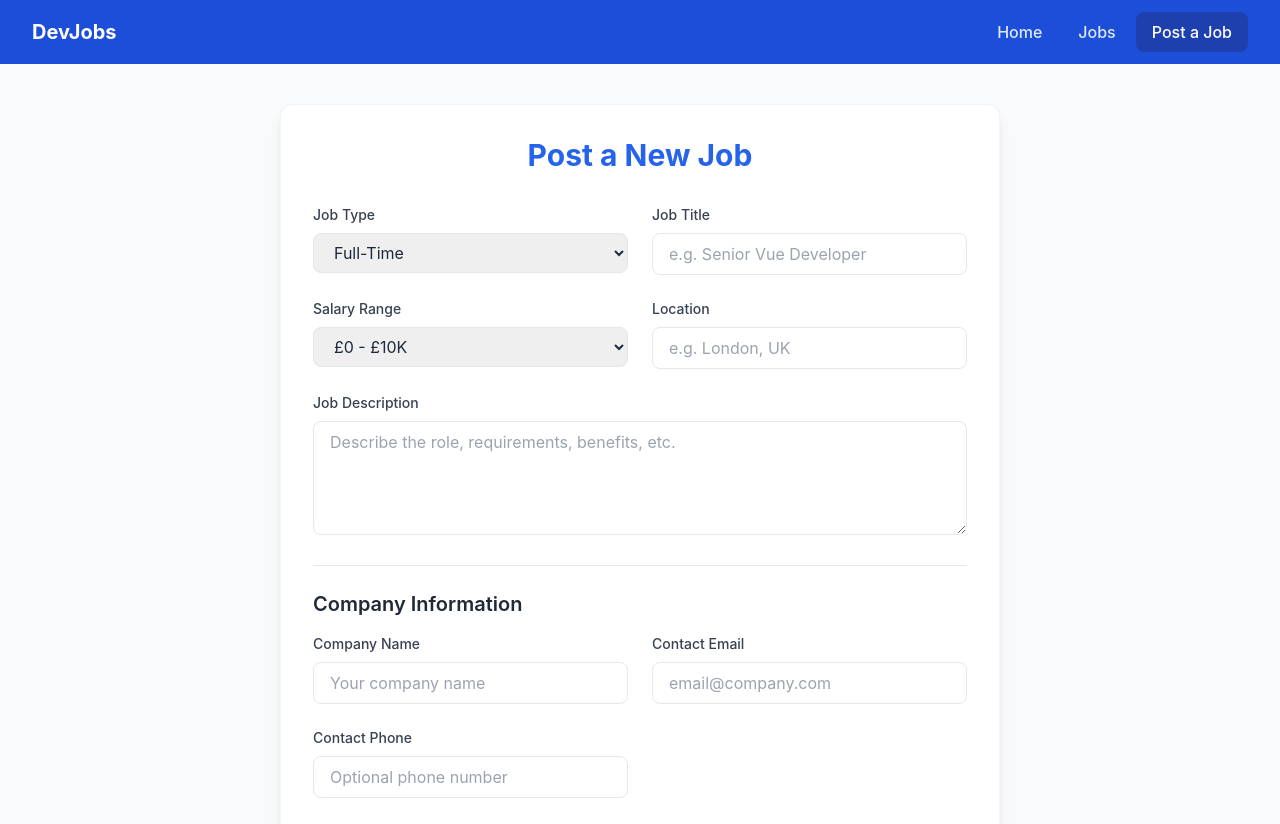
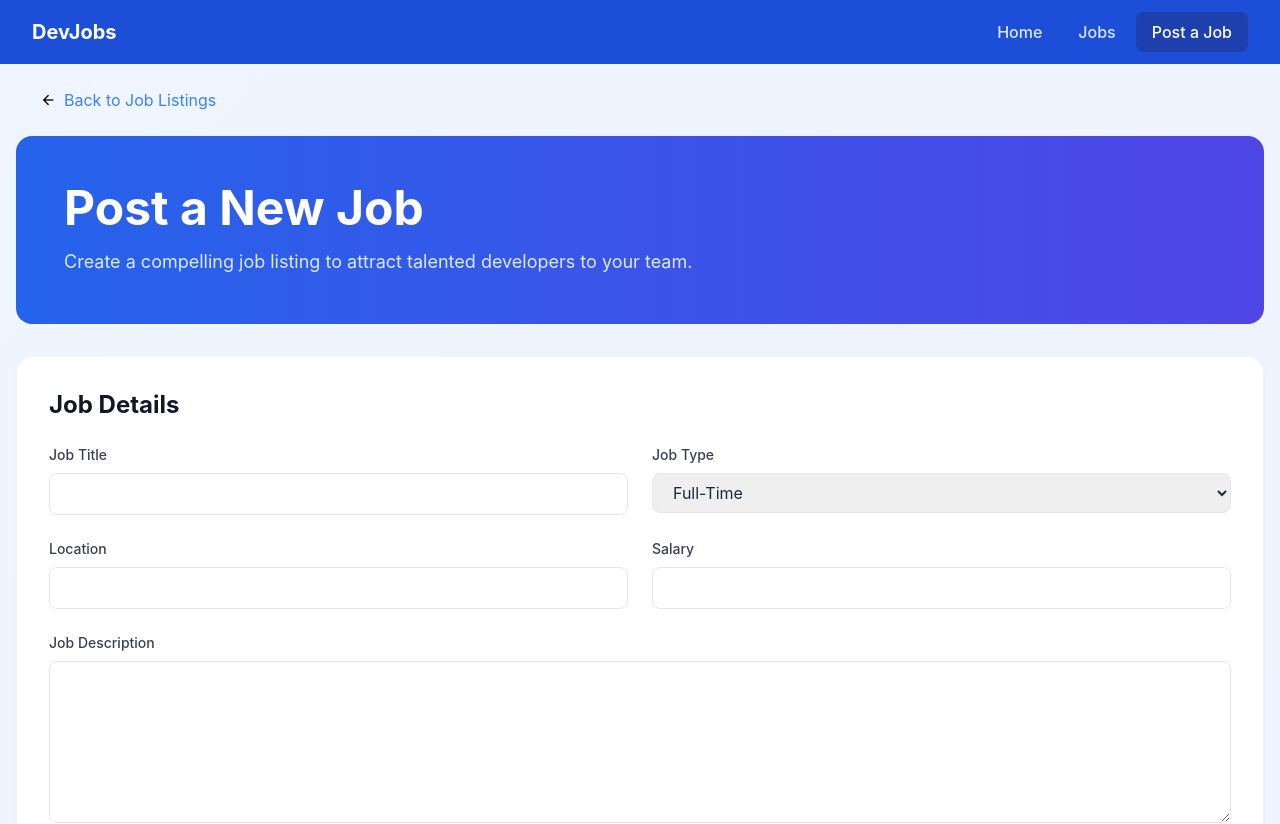
Before and after one commit to connorhanks/DevJobs-Developer-Jobs-Board, a Vue app: page /jobs/add in a window 1280 px wide. Shown: the top 824 px of the page. Built offline with nearby package versions, Linux system fonts and the light colour scheme.

Commit message:
feat: modernize job creation and editing UI
- Add gradient hero sections with grid patterns
- Match styling with job details page
- Improve form layout and spacing
- Add consistent rounded corners and shadows
- Update button styles and hover states

```diff
--- a/src/jobs.json
+++ b/src/jobs.json
@@ -1,11 +1,11 @@
 {
   "jobs": [
     {
+      "title": "Senior React Developer",
       "type": "Full-Time",
-      "title": "Senior React Developer",
+      "location": "London, UK",
+      "salary": "£90K - £100K",
       "description": "We are seeking a talented React Developer to join our dynamic team in our modern London office, situated in the heart of Tech City. The ideal candidate will lead complex projects and mentor junior developers while working on cutting-edge applications.\n\nTechnical Requirements:\n- 5+ years of experience with React.js and its ecosystem\n- Expert knowledge of JavaScript/TypeScript, HTML5, and CSS3\n- Experience with Redux, React Query, and Next.js\n- Strong understanding of REST APIs and GraphQL\n- Familiarity with testing frameworks (Jest, React Testing Library)\n\nWhat We Offer:\n- Hybrid working model (2 days office, 3 days remote)\n- Annual training budget of £2,000\n- Private healthcare and dental coverage\n- 25 days holiday + bank holidays\n- Regular team social events and hackathons\n\nOur modern office includes standing desks, relaxation areas, and a fully stocked kitchen. We follow agile methodologies and emphasize continuous learning and innovation.",
-      "salary": "£90K - £100K",
-      "location": "London, UK",
       "company": {
         "name": "Pixel Bridge Digital",
         "description": "Pixel Bridge Digital is a leading technology company specializing in web development and digital solutions. We pride ourselves on delivering high-quality products and services to our clients while fostering a collaborative and innovative work environment.",
--- a/src/views/AddJobView.vue
+++ b/src/views/AddJobView.vue
@@ -2,15 +2,17 @@
 import { reactive } from "vue";
 import { useRouter } from "vue-router";
 import { useToast } from "vue-toastification";
+import BackButton from "@/components/BackButton.vue";
 
 const router = useRouter();
+const toast = useToast();
 
 const form = reactive({
+  title: "",
   type: "Full-Time",
-  title: "",
+  location: "",
+  salary: "",
   description: "",
-  salary: "£0 - £10K",
-  location: "",
   company: {
     name: "",
     description: "",
@@ -20,53 +22,68 @@ const form = reactive({
 });
 
 const handleSubmit = async () => {
-  const newJob = {
-    type: form.type,
-    title: form.title,
-    description: form.description,
-    salary: form.salary,
-    location: form.location,
-    company: {
-      name: form.company.name,
-      description: form.company.description,
-      contactEmail: form.company.contactEmail,
-      contactPhone: form.company.contactPhone,
-    },
-  };
-
-  const toast = useToast();
-
   try {
     const response = await fetch("/api/jobs", {
       method: "POST",
-      headers: {
-        "Content-Type": "application/json",
-      },
-      body: JSON.stringify(newJob),
+      headers: { "Content-Type": "application/json" },
+      body: JSON.stringify(form),
     });
 
-    const data = await response.json();
-    const jobId = data.id;
+    if (!response.ok) throw new Error(`Response status: ${response.status}`);
+    const newJob = await response.json();
 
-    toast.success("Job added successfully");
-    router.push(`/jobs/${jobId}`);
+    toast.success("Job posted successfully");
+    router.push(`/jobs/${newJob.id}`);
   } catch (error) {
-    toast.error("Failed to add job:", error);
+    toast.error("Failed to post job");
+    console.error("Error posting job:", error);
   }
 };
 </script>
 
 <template>
-  <section class="bg-gray-50 pt-4">
-    <div class="container max-w-3xl mx-auto p-6">
-      <div class="card p-8">
-        <h2 class="text-3xl font-bold text-center mb-8 text-blue-600">
+  <div class="bg-gradient-to-br from-blue-50 to-indigo-50 min-h-screen">
+    <div class="container mx-auto px-4">
+      <BackButton />
+
+      <!-- Hero Section -->
+      <div
+        class="relative rounded-2xl bg-gradient-to-r from-blue-600 to-indigo-600 p-8 md:p-12 mb-8 overflow-hidden"
+      >
+        <div
+          class="absolute inset-0 bg-grid-white/[0.2] bg-[size:20px_20px]"
+        ></div>
+        <div class="relative">
+          <h1 class="text-4xl md:text-5xl font-bold text-white mb-4">
             Post a New Job
-        </h2>
+          </h1>
+          <p class="text-blue-100 text-lg">
+            Create a compelling job listing to attract talented developers to
+            your team.
+          </p>
+        </div>
+      </div>
 
-        <form @submit.prevent="handleSubmit" class="space-y-6">
+      <!-- Form Section -->
+      <div class="mx-auto">
+        <div class="bg-white rounded-2xl p-8 shadow-sm border border-gray-100">
+          <form @submit.prevent="handleSubmit" class="space-y-8">
+            <!-- Job Details Section -->
+            <div>
+              <h2 class="text-2xl font-bold text-gray-900 mb-6">Job Details</h2>
               <div class="grid grid-cols-1 md:grid-cols-2 gap-6">
-            <!-- Job Type -->
+                <div class="form-group">
+                  <label class="block text-sm font-medium text-gray-700 mb-2">
+                    Job Title
+                  </label>
+                  <input
+                    v-model="form.title"
+                    type="text"
+                    class="input-field w-full"
+                    required
+                  />
+                </div>
+
                 <div class="form-group">
                   <label class="block text-sm font-medium text-gray-700 mb-2">
                     Job Type
@@ -79,136 +96,111 @@ const handleSubmit = async () => {
                   </select>
                 </div>
 
-            <!-- Job Title -->
-            <div class="form-group">
-              <label class="block text-sm font-medium text-gray-700 mb-2">
-                Job Title
-              </label>
-              <input
-                type="text"
-                v-model="form.title"
-                class="input-field w-full"
-                placeholder="e.g. Senior Vue Developer"
-                required
-              />
-            </div>
-
-            <!-- Salary -->
-            <div class="form-group">
-              <label class="block text-sm font-medium text-gray-700 mb-2">
-                Salary Range
-              </label>
-              <select v-model="form.salary" class="input-field w-full">
-                <option value="£0 - £10K">£0 - £10K</option>
-                <option value="£10K - £20K">£10K - £20K</option>
-                <option value="£20K - £30K">£20K - £30K</option>
-                <option value="£30K - £40K">£30K - £40K</option>
-                <option value="£40K - £50K">£40K - £50K</option>
-                <option value="£50K - £60K">£50K - £60K</option>
-                <option value="£60K - £70K">£60K - £70K</option>
-                <option value="£70K - £80K">£70K - £80K</option>
-                <option value="£80K - £90K">£80K - £90K</option>
-                <option value="£90K - £100K">£90K - £100K</option>
-                <option value="£100K+">£100K+</option>
-              </select>
-            </div>
-
-            <!-- Location -->
                 <div class="form-group">
                   <label class="block text-sm font-medium text-gray-700 mb-2">
                     Location
                   </label>
                   <input
+                    v-model="form.location"
                     type="text"
-                v-model="form.location"
                     class="input-field w-full"
-                placeholder="e.g. London, UK"
+                    required
+                  />
+                </div>
+
+                <div class="form-group">
+                  <label class="block text-sm font-medium text-gray-700 mb-2">
+                    Salary
+                  </label>
+                  <input
+                    v-model="form.salary"
+                    type="text"
+                    class="input-field w-full"
                     required
                   />
                 </div>
               </div>
 
-          <!-- Job Description -->
-          <div class="form-group">
+              <div class="mt-6">
                 <label class="block text-sm font-medium text-gray-700 mb-2">
                   Job Description
                 </label>
                 <textarea
                   v-model="form.description"
-              rows="4"
+                  rows="6"
                   class="input-field w-full"
-              placeholder="Describe the role, requirements, benefits, etc."
                   required
                 ></textarea>
               </div>
+            </div>
 
-          <!-- Company Information -->
-          <div class="border-t pt-6 mt-6">
-            <h3 class="text-xl font-semibold text-gray-800 mb-4">
+            <!-- Company Details Section -->
+            <div>
+              <h2 class="text-2xl font-bold text-gray-900 mb-6">
                 Company Information
-            </h3>
-
+              </h2>
               <div class="grid grid-cols-1 md:grid-cols-2 gap-6">
-              <!-- Company Name -->
                 <div class="form-group">
                   <label class="block text-sm font-medium text-gray-700 mb-2">
                     Company Name
                   </label>
                   <input
+                    v-model="form.company.name"
                     type="text"
-                  v-model="form.company.name"
                     class="input-field w-full"
-                  placeholder="Your company name"
                     required
                   />
                 </div>
 
-              <!-- Contact Email -->
                 <div class="form-group">
                   <label class="block text-sm font-medium text-gray-700 mb-2">
                     Contact Email
                   </label>
                   <input
+                    v-model="form.company.contactEmail"
                     type="email"
-                  v-model="form.company.contactEmail"
                     class="input-field w-full"
-                  placeholder="email@company.com"
                     required
                   />
                 </div>
 
-              <!-- Contact Phone -->
-              <div class="form-group">
+                <div class="form-group md:col-span-2">
                   <label class="block text-sm font-medium text-gray-700 mb-2">
-                  Contact Phone
+                    Contact Phone (Optional)
                   </label>
                   <input
+                    v-model="form.company.contactPhone"
                     type="tel"
-                  v-model="form.company.contactPhone"
                     class="input-field w-full"
-                  placeholder="Optional phone number"
                   />
                 </div>
-            </div>
 
-            <!-- Company Description -->
-            <div class="form-group mt-6">
+                <div class="form-group md:col-span-2">
                   <label class="block text-sm font-medium text-gray-700 mb-2">
                     Company Description
                   </label>
                   <textarea
                     v-model="form.company.description"
-                rows="3"
+                    rows="4"
                     class="input-field w-full"
-                placeholder="Tell us about your company"
                     required
                   ></textarea>
                 </div>
               </div>
+            </div>
 
-          <button type="submit" class="btn-primary w-full">Post Job</button>
+            <!-- Submit Button -->
+            <div class="flex justify-end">
+              <button
+                type="submit"
+                class="bg-blue-600 text-white px-8 py-3 rounded-xl font-medium hover:bg-blue-700 transition-colors duration-200"
+              >
+                Post Job
+              </button>
+            </div>
           </form>
         </div>
       </div>
-  </section>
+    </div>
+  </div>
 </template>
--- a/src/views/EditJobView.vue
+++ b/src/views/EditJobView.vue
@@ -2,18 +2,24 @@
 import { reactive, onMounted } from "vue";
 import { useRoute, useRouter } from "vue-router";
 import { useToast } from "vue-toastification";
+import BackButton from "@/components/BackButton.vue";
+import PulseLoader from "vue-spinner/src/PulseLoader.vue";
 
 const route = useRoute();
 const router = useRouter();
-
+const toast = useToast();
 const jobId = route.params.id;
 
+const state = reactive({
+  isLoading: true,
+});
+
 const form = reactive({
-  type: "",
   title: "",
+  type: "Full-Time",
+  location: "",
+  salary: "",
   description: "",
-  salary: "",
-  location: "",
   company: {
     name: "",
     description: "",
@@ -22,74 +28,37 @@ const form = reactive({
   },
 });
 
-const state = reactive({
-  job: {},
-  isLoading: true,
-});
+async function fetchJobDetails() {
+  try {
+    const response = await fetch(`/api/jobs/${jobId}`);
+    if (!response.ok) throw new Error(`Response status: ${response.status}`);
+    const job = await response.json();
+
+    // Populate form with existing job data
+    Object.assign(form, job);
+  } catch (error) {
+    console.error("Error fetching job:", error);
+    toast.error("Failed to load job details");
+  } finally {
+    state.isLoading = false;
+  }
+}
 
 const handleSubmit = async () => {
-  const updatedJob = {
-    type: form.type,
-    title: form.title,
-    description: form.description,
-    salary: form.salary,
-    location: form.location,
-    company: {
-      name: form.company.name,
-      description: form.company.description,
-      contactEmail: form.company.contactEmail,
-      contactPhone: form.company.contactPhone,
-    },
-  };
-
-  const toast = useToast();
-
   try {
     const response = await fetch(`/api/jobs/${jobId}`, {
       method: "PUT",
-      headers: {
-        "Content-Type": "application/json",
-      },
-      body: JSON.stringify(updatedJob),
+      headers: { "Content-Type": "application/json" },
+      body: JSON.stringify(form),
     });
 
-    if (!response.ok) {
-      throw new Error(`HTTP error! status: ${response.status}`);
-    }
-
-    const data = await response.json();
+    if (!response.ok) throw new Error(`Response status: ${response.status}`);
 
     toast.success("Job updated successfully");
     router.push(`/jobs/${jobId}`);
   } catch (error) {
-    toast.error(`Failed to update job: ${error.message}`);
-  }
-};
-
-const fetchJobDetails = async () => {
-  const url = `/api/jobs/${jobId}`;
-  try {
-    const response = await fetch(url);
-    if (!response.ok) {
-      throw new Error(`Response status: ${response.status}`);
-    }
-    const json = await response.json();
-
-    // Populate form object with values from API response
-    form.type = json.type;
-    form.title = json.title;
-    form.description = json.description;
-    form.salary = json.salary;
-    form.location = json.location;
-    form.company.name = json.company.name;
-    form.company.description = json.company.description;
-    form.company.contactEmail = json.company.contactEmail;
-    form.company.contactPhone = json.company.contactPhone;
-  } catch (error) {
-    console.error(`Error fetching job with ID ${jobId}:`, error.message);
-  } finally {
-    // so spinner animation knows when to stop
-    state.isLoading = false;
+    toast.error("Failed to update job");
+    console.error("Error updating job:", error);
   }
 };
 
@@ -97,16 +66,57 @@ onMounted(fetchJobDetails);
 </script>
 
 <template>
-  <section class="bg-gray-50 pt-4">
-    <div class="container max-w-3xl mx-auto p-6">
-      <div class="card p-8">
-        <h2 class="text-3xl font-bold text-center mb-8 text-blue-600">
-          Update Job
+  <div class="bg-gradient-to-br from-blue-50 to-indigo-50 min-h-screen">
+    <div class="container mx-auto px-4">
+      <BackButton />
+
+      <div v-if="state.isLoading" class="text-center py-8">
+        <PulseLoader color="#3B82F6" />
+      </div>
+
+      <div v-else>
+        <!-- Hero Section -->
+        <div
+          class="relative rounded-2xl bg-gradient-to-r from-blue-600 to-indigo-600 p-8 md:p-12 mb-8 overflow-hidden"
+        >
+          <div
+            class="absolute inset-0 bg-grid-white/[0.2] bg-[size:20px_20px]"
+          ></div>
+          <div class="relative">
+            <h1 class="text-4xl md:text-5xl font-bold text-white mb-4">
+              Edit Job Listing
+            </h1>
+            <p class="text-blue-100 text-lg">
+              Update the details of your job posting to attract the best
+              candidates.
+            </p>
+          </div>
+        </div>
+
+        <!-- Form Section -->
+        <div class="mx-auto">
+          <div
+            class="bg-white rounded-2xl p-8 shadow-sm border border-gray-100"
+          >
+            <form @submit.prevent="handleSubmit" class="space-y-8">
+              <!-- Job Details Section -->
+              <div>
+                <h2 class="text-2xl font-bold text-gray-900 mb-6">
+                  Job Details
                 </h2>
+                <div class="grid grid-cols-1 md:grid-cols-2 gap-6">
+                  <div class="form-group">
+                    <label class="block text-sm font-medium text-gray-700 mb-2">
+                      Job Title
+                    </label>
+                    <input
+                      v-model="form.title"
+                      type="text"
+                      class="input-field w-full"
+                      required
+                    />
+                  </div>
 
-        <form @submit.prevent="handleSubmit" class="space-y-6">
-          <div class="grid grid-cols-1 md:grid-cols-2 gap-6">
-            <!-- Job Type -->
                   <div class="form-group">
                     <label class="block text-sm font-medium text-gray-700 mb-2">
                       Job Type
@@ -119,136 +129,112 @@ onMounted(fetchJobDetails);
                     </select>
                   </div>
 
-            <!-- Job Title -->
-            <div class="form-group">
-              <label class="block text-sm font-medium text-gray-700 mb-2">
-                Job Title
-              </label>
-              <input
-                type="text"
-                v-model="form.title"
-                class="input-field w-full"
-                placeholder="e.g. Senior Vue Developer"
-                required
-              />
-            </div>
-
-            <!-- Salary -->
-            <div class="form-group">
-              <label class="block text-sm font-medium text-gray-700 mb-2">
-                Salary Range
-              </label>
-              <select v-model="form.salary" class="input-field w-full">
-                <option value="£0 - £10K">£0 - £10K</option>
-                <option value="£10K - £20K">£10K - £20K</option>
-                <option value="£20K - £30K">£20K - £30K</option>
-                <option value="£30K - £40K">£30K - £40K</option>
-                <option value="£40K - £50K">£40K - £50K</option>
-                <option value="£50K - £60K">£50K - £60K</option>
-                <option value="£60K - £70K">£60K - £70K</option>
-                <option value="£70K - £80K">£70K - £80K</option>
-                <option value="£80K - £90K">£80K - £90K</option>
-                <option value="£90K - £100K">£90K - £100K</option>
-                <option value="£100K+">£100K+</option>
-              </select>
-            </div>
-
-            <!-- Location -->
                   <div class="form-group">
                     <label class="block text-sm font-medium text-gray-700 mb-2">
                       Location
                     </label>
                     <input
+                      v-model="form.location"
                       type="text"
-                v-model="form.location"
                       class="input-field w-full"
-                placeholder="e.g. London, UK"
+                      required
+                    />
+                  </div>
+
+                  <div class="form-group">
+                    <label class="block text-sm font-medium text-gray-700 mb-2">
+                      Salary
+                    </label>
+                    <input
+                      v-model="form.salary"
+                      type="text"
+                      class="input-field w-full"
                       required
                     />
                   </div>
                 </div>
 
-          <!-- Job Description -->
-          <div class="form-group">
+                <div class="mt-6">
                   <label class="block text-sm font-medium text-gray-700 mb-2">
                     Job Description
                   </label>
                   <textarea
                     v-model="form.description"
-              rows="4"
+                    rows="6"
                     class="input-field w-full"
-              placeholder="Describe the role, requirements, benefits, etc."
                     required
                   ></textarea>
                 </div>
+              </div>
 
-          <!-- Company Information -->
-          <div class="border-t pt-6 mt-6">
-            <h3 class="text-xl font-semibold text-gray-800 mb-4">
+              <!-- Company Details Section -->
+              <div>
+                <h2 class="text-2xl font-bold text-gray-900 mb-6">
                   Company Information
-            </h3>
-
+                </h2>
                 <div class="grid grid-cols-1 md:grid-cols-2 gap-6">
-              <!-- Company Name -->
                   <div class="form-group">
                     <label class="block text-sm font-medium text-gray-700 mb-2">
                       Company Name
                     </label>
                     <input
+                      v-model="form.company.name"
                       type="text"
-                  v-model="form.company.name"
                       class="input-field w-full"
-                  placeholder="Your company name"
                       required
                     />
                   </div>
 
-              <!-- Contact Email -->
                   <div class="form-group">
                     <label class="block text-sm font-medium text-gray-700 mb-2">
                       Contact Email
                     </label>
                     <input
+                      v-model="form.company.contactEmail"
                       type="email"
-                  v-model="form.company.contactEmail"
                       class="input-field w-full"
-                  placeholder="email@company.com"
                       required
                     />
                   </div>
 
-              <!-- Contact Phone -->
-              <div class="form-group">
+                  <div class="form-group md:col-span-2">
                     <label class="block text-sm font-medium text-gray-700 mb-2">
-                  Contact Phone
+                      Contact Phone (Optional)
                     </label>
                     <input
+                      v-model="form.company.contactPhone"
                       type="tel"
-                  v-model="form.company.contactPhone"
                       class="input-field w-full"
-                  placeholder="Optional phone number"
                     />
                   </div>
-            </div>
 
-            <!-- Company Description -->
-            <div class="form-group mt-6">
+                  <div class="form-group md:col-span-2">
                     <label class="block text-sm font-medium text-gray-700 mb-2">
                       Company Description
                     </label>
                     <textarea
                       v-model="form.company.description"
-                rows="3"
+                      rows="4"
                       class="input-field w-full"
-                placeholder="Tell us about your company"
                       required
                     ></textarea>
                   </div>
                 </div>
+              </div>
 
-          <button type="submit" class="btn-primary w-full">Update Job</button>
+              <!-- Submit Button -->
+              <div class="flex justify-end">
+                <button
+                  type="submit"
+                  class="bg-blue-600 text-white px-8 py-3 rounded-xl font-medium hover:bg-blue-700 transition-colors duration-200"
+                >
+                  Update Job
+                </button>
+              </div>
             </form>
           </div>
         </div>
-  </section>
+      </div>
+    </div>
+  </div>
 </template>
```
Lines whose indentation alone changed are shown as unchanged.
